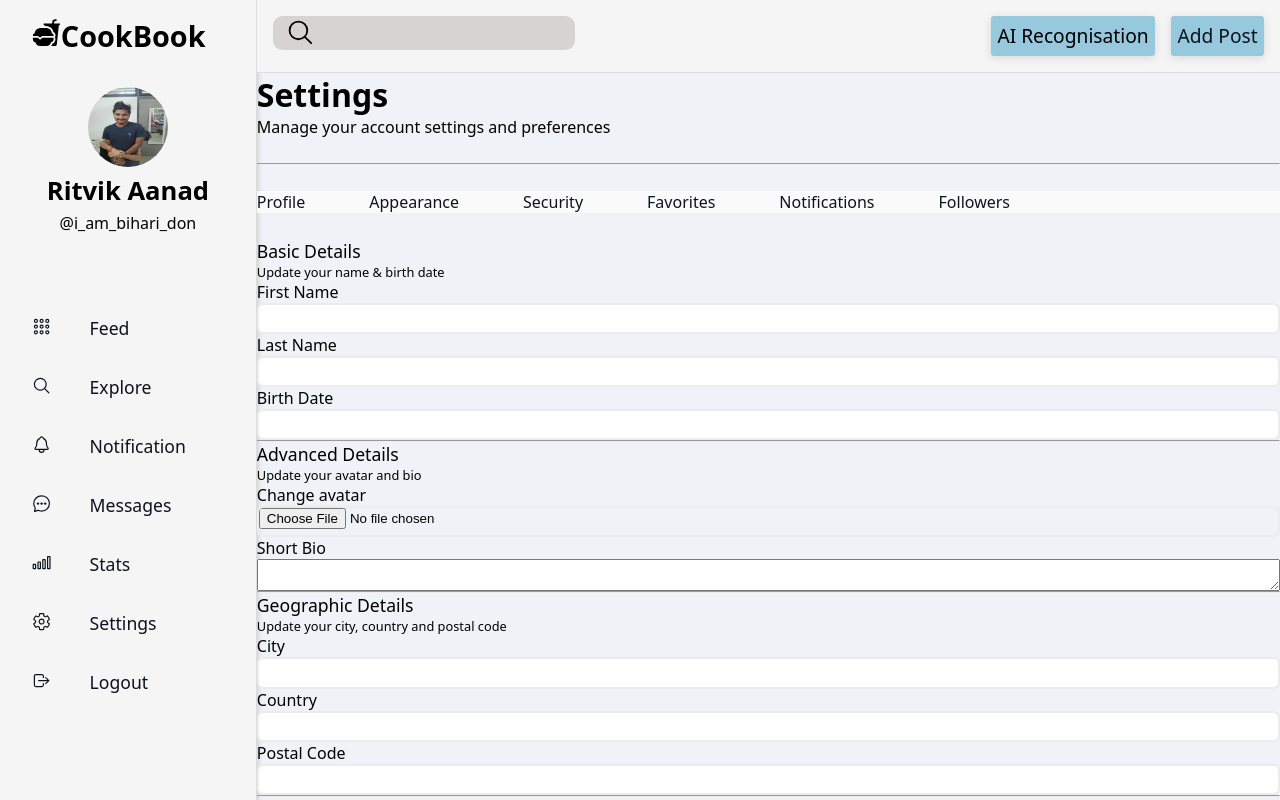
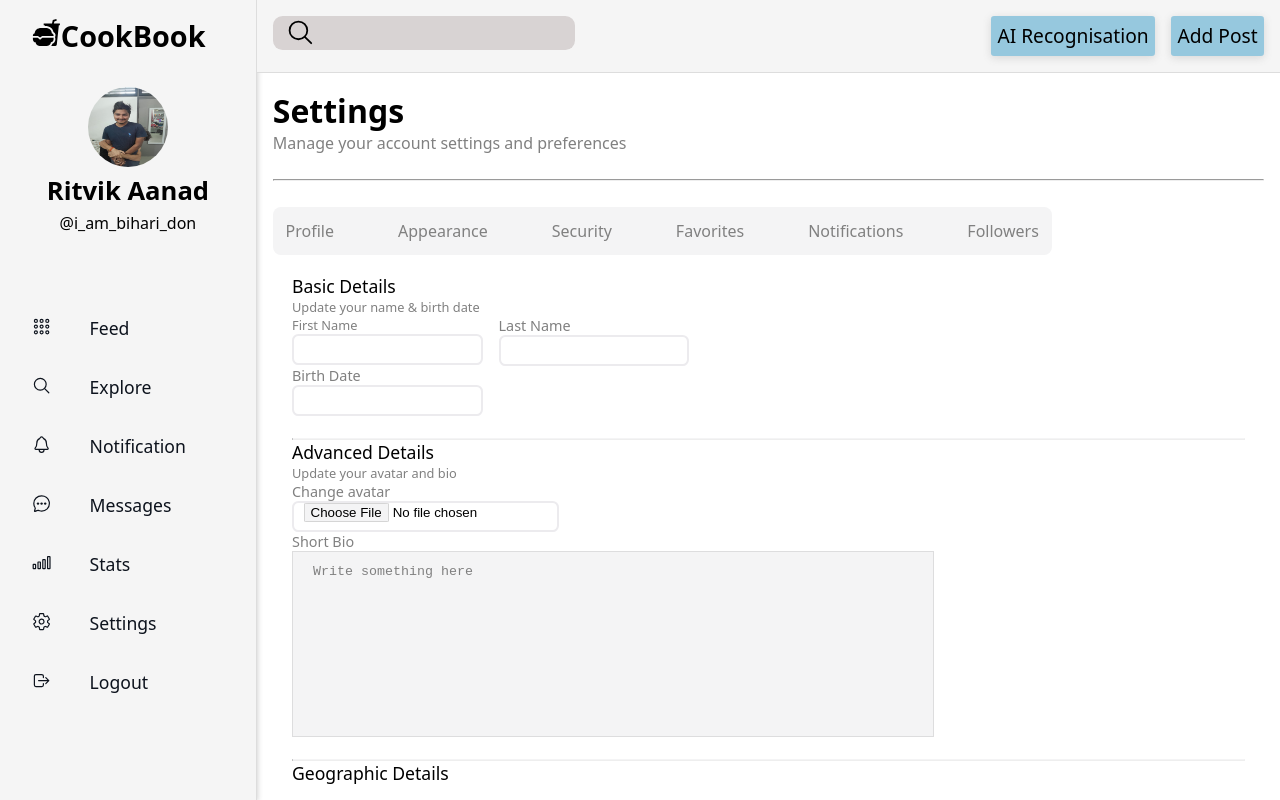
Before and after one commit to RitvikAnand583/cookbook, a React (Vite) app in the folder frontend/: page /settings/profile in a window 1280 px wide. Built offline with nearby package versions, Linux system fonts and the light colour scheme.

Commit message:
Styled the profile section of settings

```diff
--- a/frontend/src/pages/Settings.jsx
+++ b/frontend/src/pages/Settings.jsx
@@ -9,22 +9,37 @@ import NavLinkItem from "../ui/NavLinkItem";
 const StyledNavBar = styled.nav`
   display: flex;
   gap: 4rem;
-  /* background-color: #a4a5aa; */
-  background-color: #fbfafb;
+  background-color: #f4f4f5;
+  /* background-color: #fbfafb; */
+  width: fit-content;
+  padding: 0.8rem;
+  border-radius: 0.5rem;
+
+  color: "grey";
+  text-decoration: "none";
 `;
+
+const navLinkStyle = {
+  color: "grey",
+  textDecoration: "none",
+};
 
 function Settings() {
   return (
-    <Row type="vertical">
+    <Row
+      type="vertical"
+      style={{ overflow: "scroll", overflowX: "hidden", padding: "1rem" }}
+    >
       <Row type="vertical" variation="one-liner">
         <Heading as="h2">Settings</Heading>
-        <Message style={{ fontSize: "1rem", fontWeight: 200 }}>
+        <Message style={{ fontSize: "1rem", fontWeight: 200, color: "grey" }}>
           {" "}
           Manage your account settings and preferences
         </Message>
       </Row>
       <hr />
-      <StyledNavBar>
+      <div style={{ overflow: "scroll", overflowX: "hidden" }}>
+        <StyledNavBar style={navLinkStyle}>
           <NavLinkItem to="profile">Profile</NavLinkItem>
           <NavLinkItem to="appearance">Appearance</NavLinkItem>
           <NavLinkItem to="security">Security</NavLinkItem>
@@ -33,15 +48,10 @@ function Settings() {
           <NavLinkItem to="followers-following">Followers</NavLinkItem>
         </StyledNavBar>
         {/* style={{ overflowY: "scroll", scrollbarWidth: "none" } */}
-      <div>
+        <div style={{ padding: "1.2rem" }}>
           <Outlet />
         </div>
-      {/* <List>
-        <ListItem>Change avatar</ListItem>
-        <ListItem>Change username</ListItem>
-        <ListItem>Change password</ListItem>
-        <ListItem>Toggle theme</ListItem>
-      </List> */}
+      </div>
     </Row>
   );
 }
--- a/frontend/src/styles/globalStyles.css
+++ b/frontend/src/styles/globalStyles.css
@@ -15,3 +15,10 @@ body {
   vertical-align: middle;
   font-size: 5rem;
 }
+
+input::file-selector-button {
+  background-color: #f4f4f5;
+  /* border: 3px solid black; */
+  border: 1px solid #d5d5d5;
+  border-radius: 5%;
+}
--- a/frontend/src/ui/AppLayout.jsx
+++ b/frontend/src/ui/AppLayout.jsx
@@ -4,7 +4,7 @@ import NavBar from "../ui/NavBar";
 import SideBar from "../ui/SideBar";
 
 const StyledAppLayout = styled.div`
-  background-color: #eff2f6;
+  background-color: #ffffff;
   height: 100vh;
   display: flex;
 `;
--- a/frontend/src/ui/Input.jsx
+++ b/frontend/src/ui/Input.jsx
@@ -6,6 +6,8 @@ const Input = styled.input`
   border: 2px solid #ecebee;
   height: 1.7rem;
   border-radius: 0.4rem;
+  width: min-content;
+  padding-left: 0.6rem;
   /* margin: 1.5rem; */
   /* width: 20rem;
   height: 2rem; */
--- a/frontend/src/ui/Label.jsx
+++ b/frontend/src/ui/Label.jsx
@@ -1,11 +1,15 @@
 import styled from "styled-components";
 
-const Label = styled.label`
+const StyledLabel = styled.label`
   font-size: 1.1rem;
 `;
 
-// function Label() {
-//   return <div></div>;
-// }
+function Label({ size, color, children }) {
+  return (
+    <StyledLabel style={{ fontSize: size, color: color }}>
+      {children}
+    </StyledLabel>
+  );
+}
 
 export default Label;
--- a/frontend/src/ui/NavLinkItem.jsx
+++ b/frontend/src/ui/NavLinkItem.jsx
@@ -1,19 +1,15 @@
 import { NavLink } from "react-router-dom";
-
-import ListItem from "./ListItem";
 
 const defaultLinkStyle = {
   textDecoration: "none",
-  color: "#0d131d",
+  color: "inherit",
 };
 
 function NavLinkItem({ to, children, linkStyle = defaultLinkStyle }) {
   return (
-    <ListItem>
-      <NavLink to={to} style={linkStyle}>
-        {children}
-      </NavLink>
-    </ListItem>
+    <NavLink to={to} style={linkStyle}>
+      {children}
+    </NavLink>
   );
 }
 
--- a/frontend/src/ui/Profile.jsx
+++ b/frontend/src/ui/Profile.jsx
@@ -1,7 +1,10 @@
+import Button from "./Button";
 import Heading from "./Heading";
 import Input from "./Input";
+import Label from "./Label";
 import Message from "./Message";
 import Row from "./Row";
+import TextArea from "./Textarea";
 
 function Profile() {
   return (
@@ -9,79 +12,106 @@ function Profile() {
       <div>
         <Row type="vertical" variation="one-liner">
           <Heading as="h3">Basic Details</Heading>
-          <Message style={{ fontSize: "0.8rem", fontWeight: 400 }}>
+          <Message
+            style={{ fontSize: "0.8rem", fontWeight: 400, color: "grey" }}
+          >
             Update your name & birth date
           </Message>
         </Row>
         <section>
           <div>
+            <Row variation="normal">
               <Row type="vertical" variation="one-liner">
-              <label>First Name</label>
+                <Label size="0.8rem" color="grey">
+                  First Name
+                </Label>
                 <Input type="text"></Input>
               </Row>
               <Row type="vertical" variation="one-liner">
-              <label>Last Name</label>
+                <Label size="0.9rem" color="grey">
+                  Last Name
+                </Label>
                 <Input type="text"></Input>
               </Row>
+            </Row>
             <Row type="vertical" variation="one-liner">
-              <label>Birth Date</label>
+              <Label size="0.9rem" color="grey">
+                Birth Date
+              </Label>
               <Input type="text"></Input>
             </Row>
           </div>
         </section>
-        <hr />
+        <br />
+        <hr style={{ borderTop: "1px solid #f4f4f5" }} />
+        {/* <div style={{ border: "1px solid grey" }}></div> */}
       </div>
       <div>
         <Row type="vertical" variation="one-liner">
           <Heading as="h3">Advanced Details</Heading>
-          <Message style={{ fontSize: "0.8rem", fontWeight: 300 }}>
+          <Message
+            style={{ fontSize: "0.8rem", fontWeight: 300, color: "grey" }}
+          >
             Update your avatar and bio
           </Message>
         </Row>
-        <section>
         <div>
           <Row type="vertical" variation="one-liner">
-              <label>Change avatar</label>
+            <Label size="0.9rem" color="grey">
+              Change avatar
+            </Label>
             <Input type="file"></Input>
           </Row>
           <Row type="vertical" variation="one-liner">
-              <label>Short Bio</label>
-              <textarea></textarea>
+            <Label size="0.9rem" color="grey">
+              Short Bio
+            </Label>
+            <TextArea>Write something here</TextArea>
           </Row>
         </div>
-        </section>
-        <hr />
+        <br />
+        <hr style={{ borderTop: "1px solid #f4f4f5" }} />
       </div>
       <div>
         <Row type="vertical" variation="one-liner">
           <Heading as="h3">Geographic Details</Heading>
-          <Message style={{ fontSize: "0.8rem", fontWeight: 300 }}>
+          <Message
+            style={{ fontSize: "0.8rem", fontWeight: 300, color: "grey" }}
+          >
             Update your city, country and postal code
           </Message>
         </Row>
         <section>
           <div>
             <Row type="vertical" variation="one-liner">
-              <label>City</label>
+              <Label size="0.9rem" color="grey">
+                City
+              </Label>
               <Input type="text"></Input>
             </Row>
             <Row type="vertical" variation="one-liner">
-              <label>Country</label>
+              <Label size="0.9rem" color="grey">
+                Country
+              </Label>
               <Input type="text"></Input>
             </Row>
             <Row type="vertical" variation="one-liner">
-              <label>Postal Code</label>
+              <Label size="0.9rem" color="grey">
+                Postal Code
+              </Label>
               <Input type="text"></Input>
             </Row>
           </div>
         </section>
-        <hr />
+        <br />
+        <hr style={{ borderTop: "1px solid #f4f4f5" }} />
       </div>
-      {/* <div>
-        <Heading as="h3">Basic Details</Heading>
-      </div> */}
+      <br />
+      <Button>Save changes</Button>
     </div>
   );
 }
 
+//can make a reusable compo with heading, message as props and rest of the 'section' in children
+
 export default Profile;
--- a/frontend/src/ui/Row.jsx
+++ b/frontend/src/ui/Row.jsx
@@ -6,7 +6,7 @@ const StyledRow = styled.div`
   ${(props) =>
     props.type === "horizontal" &&
     css`
-      justify-content: space-around;
+      justify-content: space-between;
       align-items: center;
       gap: 1rem;
     `}
@@ -23,6 +23,12 @@ const StyledRow = styled.div`
     css`
       gap: 0;
     `}
+  ${(props) =>
+    props.variation === "normal" &&
+    css`
+      /* gap: 0; */
+      justify-content: inherit;
+    `}
 `;
 
 StyledRow.defaultProps = {
--- /dev/null
+++ b/frontend/src/ui/Textarea.jsx
@@ -0,0 +1,15 @@
+import styled from "styled-components";
+
+const TextArea = styled.textarea`
+  width: 50%;
+  min-width: 600px;
+  height: 10rem;
+  padding: 12px 20px;
+  /* box-sizing: border-box; */
+  border: 1px solid #ddddde;
+  background-color: #f4f4f5;
+  color: grey;
+  resize: none;
+`;
+
+export default TextArea;
```
Lines whose indentation alone changed are shown as unchanged.
